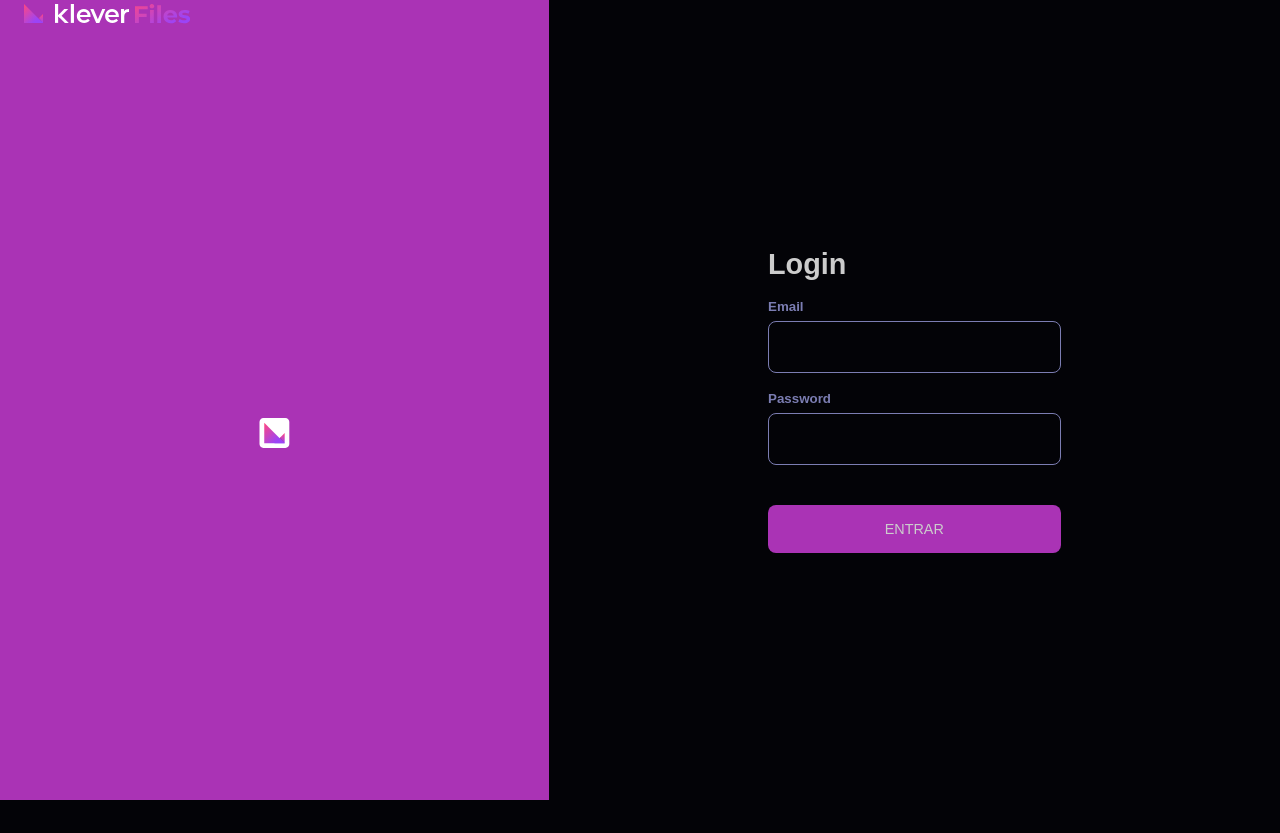
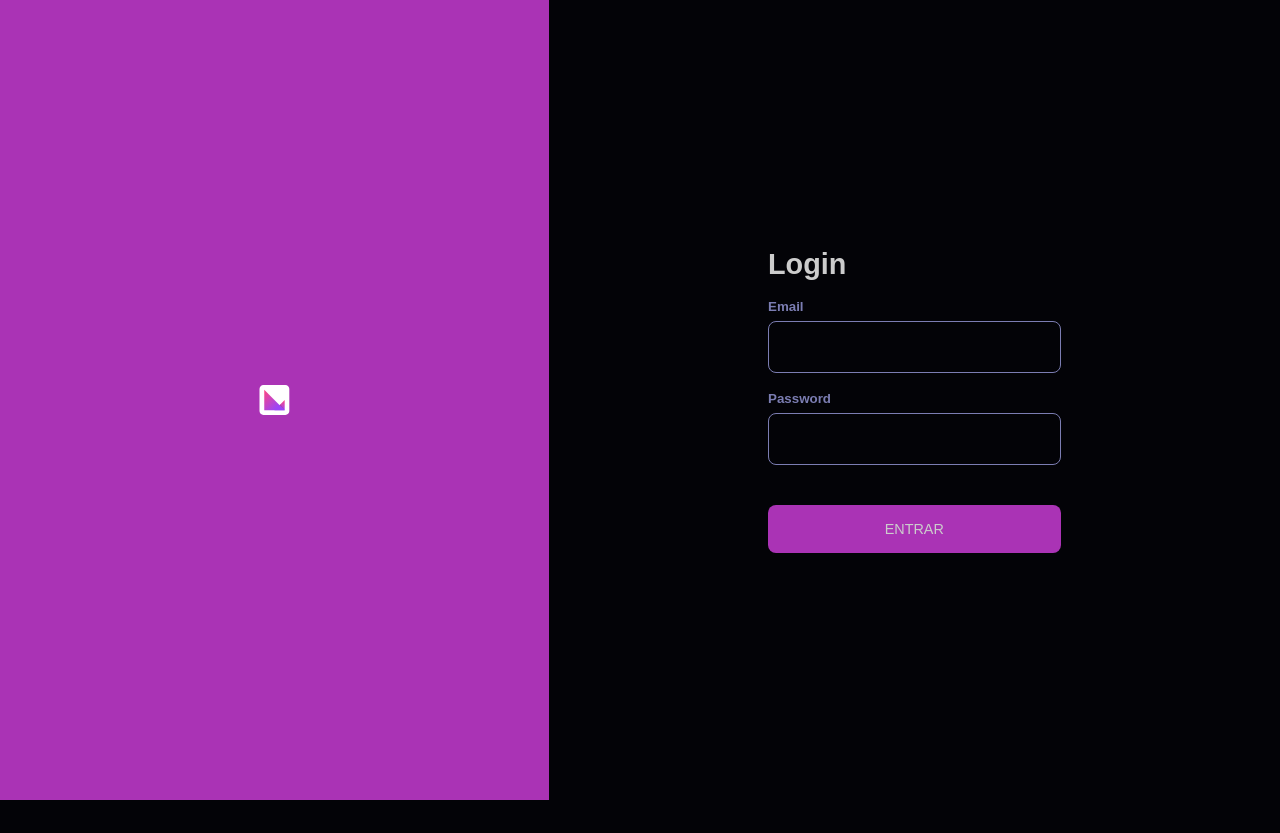
Before and after one commit to samufacanha2/klever-files, a React (Create React App) app: page /login in a window 1280 px wide. After the commit the page ends 800 px from the top, so only its background shows below. Built offline with nearby package versions, Linux system fonts and the light colour scheme.

Commit message:
Fix image side

```diff
--- a/src/pages/Login/index.tsx
+++ b/src/pages/Login/index.tsx
@@ -5,13 +5,11 @@ import { useNavigate } from 'react-router';
 import {
   Container,
   LeftSideImageContainer,
-  LeftSideMainContent,
   LoginForm,
   RightSideContent,
 } from './styles';
 
 import klv from 'assets/klv.svg';
-import logo from 'assets/logo.svg';
 
 const Login: React.FC = () => {
   const navigate = useNavigate();
@@ -22,10 +20,7 @@ const Login: React.FC = () => {
   return (
     <Container>
       <LeftSideImageContainer>
-        <img src={logo} alt="Logo" width="215" height="29" />
-        <LeftSideMainContent>
-          <img src={klv} alt="klv" width="215" height="30" />
-        </LeftSideMainContent>
+        <img src={klv} alt="klv" width="215" height="30" />
       </LeftSideImageContainer>
 
       <RightSideContent>
--- a/src/pages/Login/styles.ts
+++ b/src/pages/Login/styles.ts
@@ -6,24 +6,10 @@ export const Container = styled.div`
   display: flex;
 `;
 
-export const Logo = styled.div`
-  height: 100%;
-  width: 75%;
-  background-color: ${props => props.theme.primary};
-  display: flex;
-  flex-direction: column;
-  align-items: center;
-`;
-
 export const LeftSideImageContainer = styled.div`
   height: 100%;
   width: 75%;
   background-color: ${props => props.theme.primary};
-`;
-
-export const LeftSideMainContent = styled.div`
-  height: 100%;
-  width: 100%;
   display: flex;
   flex-direction: column;
   align-items: center;
```
